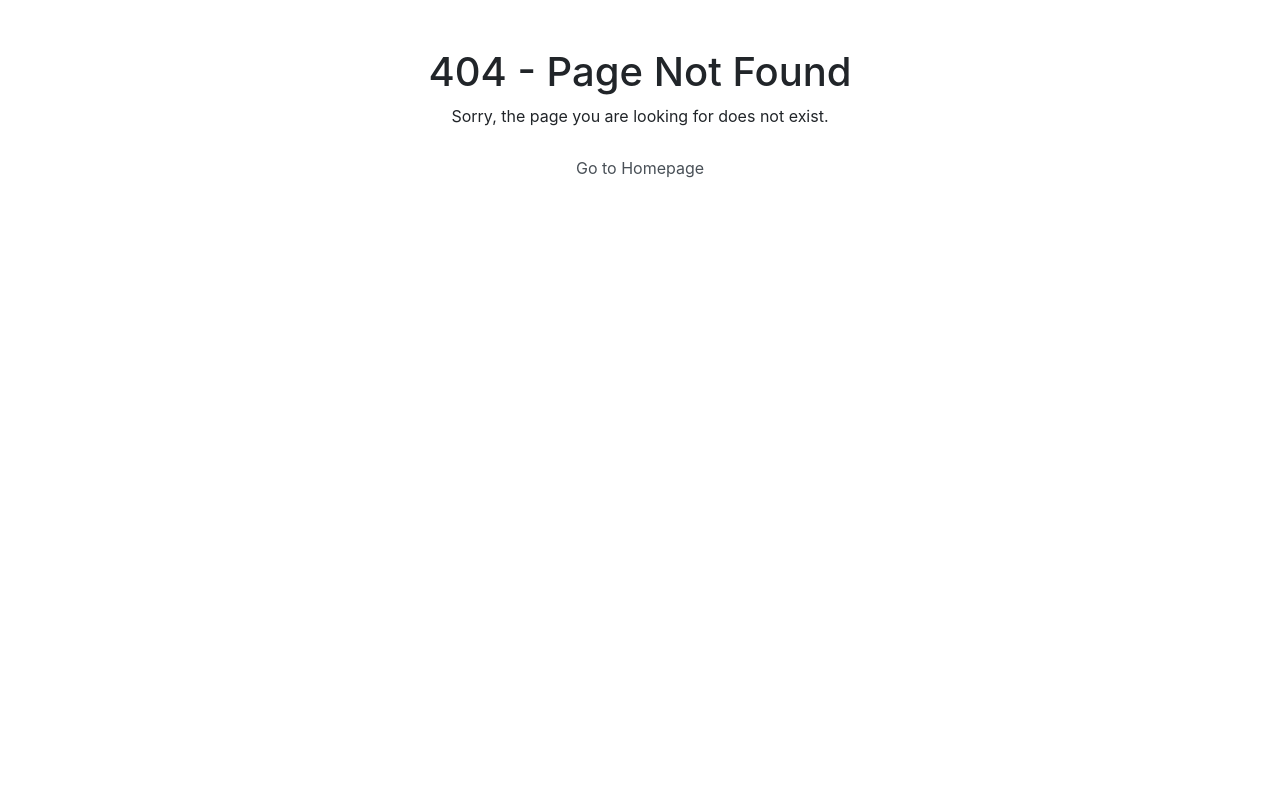
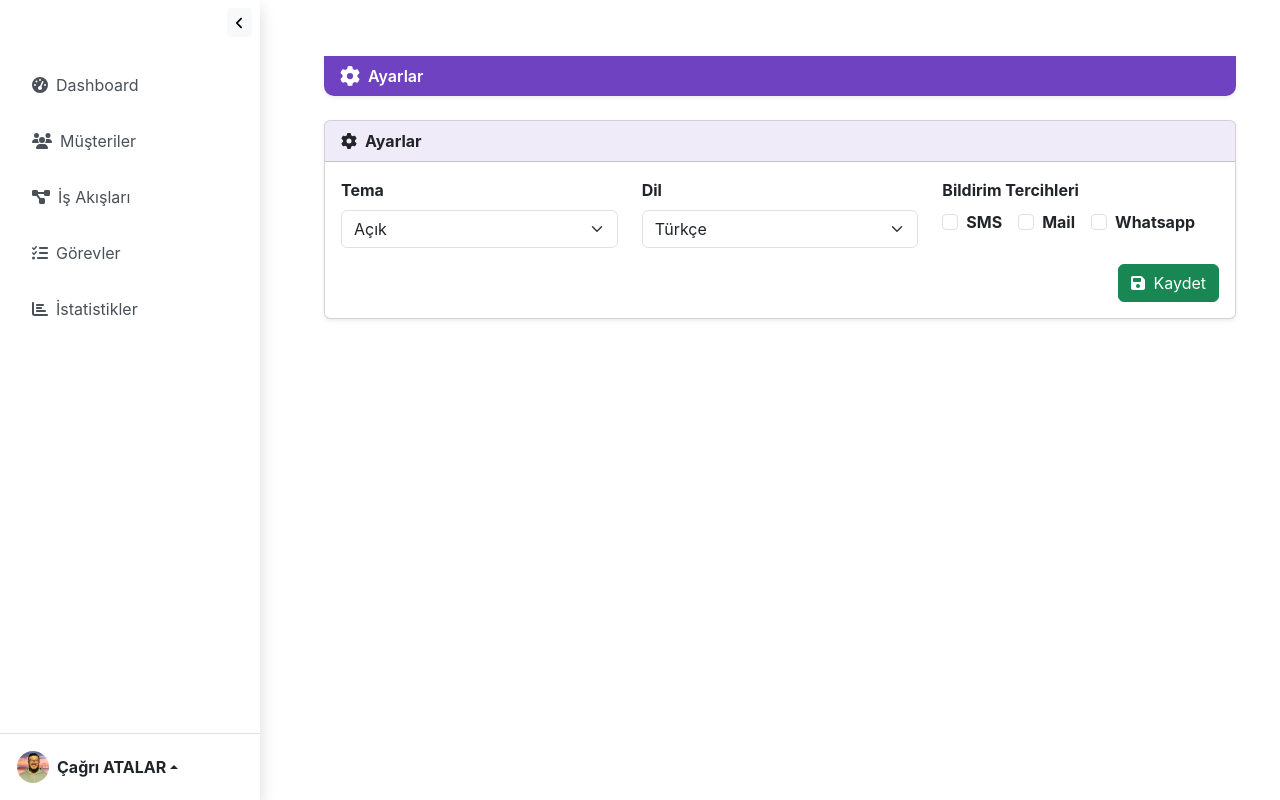
Before and after one commit to yakupcanatalar/work-pilot, a React (Create React App) app: page /admin/settings in a window 1280 px wide. Before the commit this address had no page. Built offline with nearby package versions, Linux system fonts and the light colour scheme; sample sign-in values are in the browser's storage.

Commit message:
Fill the main page.

```diff
--- a/src/App.tsx
+++ b/src/App.tsx
@@ -14,6 +14,7 @@ import CustomerPage from "./pages/admin/Customer";
 import StatisticsPage from "./pages/admin/Statistics";
 import TaskPage from "./pages/admin/Task";
 import WorkflowPage from "./pages/admin/Workflow";
+import SettingsPage from "./pages/Settings";
 
 // PrivateRoute component to protect admin routes
 const PrivateRoute: React.FC = () => {
@@ -28,7 +29,7 @@ const AppContent: React.FC = () => {
   return (
     <>
       {showNavigation && <Navigation />}
-      <Container className="my-4">
+      <div>
         <Routes>
           {/* Admin Routes - Protected */}
           <Route path="/admin" element={<PrivateRoute />}>
@@ -40,6 +41,7 @@ const AppContent: React.FC = () => {
               <Route path="statistics" element={<StatisticsPage />} />
               <Route path="task" element={<TaskPage />} />
               <Route path="work-flow" element={<WorkflowPage />} />
+              <Route path="settings" element={<SettingsPage />} />
             </Route>
           </Route>
 
@@ -51,7 +53,7 @@ const AppContent: React.FC = () => {
           <Route path="/contact" element={<ContactPage />} />
           <Route path="*" element={<NotFoundPage />} />
         </Routes>
-      </Container>
+      </div>
     </>
   );
 };
--- a/src/layouts/AdminLayout.tsx
+++ b/src/layouts/AdminLayout.tsx
@@ -1,7 +1,6 @@
 import React, { useState } from 'react';
 import { Outlet, useNavigate } from 'react-router-dom';
 import Sidebar from '../components/Sidebar';
-import Footer from '../components/Footer';
 
 const AdminLayout: React.FC = () => {
   const navigate = useNavigate();
--- /dev/null
+++ b/src/pages/Settings.tsx
@@ -0,0 +1,108 @@
+import React, { useState } from 'react';
+import { Container, Card, Form, Button, Row, Col } from 'react-bootstrap';
+import { faSave, faCog, faSpaghettiMonsterFlying } from '@fortawesome/free-solid-svg-icons';
+import { FontAwesomeIcon } from '@fortawesome/react-fontawesome';
+import PageHeader from '../components/PageHeader';
+
+const SettingsPage: React.FC = () => {
+  const [email, setEmail] = useState('');
+  const [theme, setTheme] = useState('light');
+  const [language, setLanguage] = useState('tr');
+  const [notifications, setNotifications] = useState({
+  sms: false,
+  mail: false,
+  whatsapp: false,
+});
+
+  const handleSave = (e: React.FormEvent) => {
+    e.preventDefault();
+    // Save logic here (API call, localStorage, etc.)
+    alert('Ayarlar kaydedildi!');
+  };
+
+  const handleNotificationChange = (e: React.ChangeEvent<HTMLInputElement>) => {
+  const { name, checked } = e.target;
+  setNotifications(prev => ({
+    ...prev,
+    [name]: checked,
+  }));
+};
+
+  return (
+    <Container className="py-4">
+      <PageHeader title="Ayarlar" icon={faCog} />
+      <Card className="shadow-sm">
+        <Card.Header>
+          <FontAwesomeIcon icon={faCog} className="me-2" />
+          <span className="fw-bold">Ayarlar</span>
+        </Card.Header>
+        <Card.Body>
+<Form onSubmit={handleSave}>
+  <Row className="mb-3">
+    <Col md={4}>
+      <Form.Group>
+        <Form.Label>Tema</Form.Label>
+        <Form.Select
+          value={theme}
+          onChange={e => setTheme(e.target.value)}
+        >
+          <option value="light">Açık</option>
+          <option value="dark">Koyu</option>
+        </Form.Select>
+      </Form.Group>
+    </Col>
+    <Col md={4}>
+      <Form.Group>
+        <Form.Label>Dil</Form.Label>
+        <Form.Select
+          value={language}
+          onChange={e => setLanguage(e.target.value)}
+        >
+          <option value="tr">Türkçe</option>
+          <option value="en">English</option>
+        </Form.Select>
+      </Form.Group>
+    </Col>
+    <Col md={4}>
+      <Form.Group>
+        <Form.Label>Bildirim Tercihleri</Form.Label>
+        <div className="d-flex gap-3">
+          <Form.Check
+            type="checkbox"
+            label="SMS"
+            name="sms"
+            checked={notifications.sms}
+            onChange={handleNotificationChange}
+          />
+          <Form.Check
+            type="checkbox"
+            label="Mail"
+            name="mail"
+            checked={notifications.mail}
+            onChange={handleNotificationChange}
+          />
+          <Form.Check
+            type="checkbox"
+            label="Whatsapp"
+            name="whatsapp"
+            checked={notifications.whatsapp}
+            onChange={handleNotificationChange}
+          />
+        </div>
+      </Form.Group>
+    </Col>
+  </Row>
+  <div className="d-flex justify-content-end">
+    <Button type="submit" variant="success">
+      <FontAwesomeIcon icon={faSave} className="me-2" />
+      Kaydet
+    </Button>
+  </div>
+</Form>
+        </Card.Body>
+      </Card>
+    </Container>
+  );
+};
+
+export default SettingsPage;
--- a/src/pages/admin/DashboardPage.tsx
+++ b/src/pages/admin/DashboardPage.tsx
@@ -6,7 +6,8 @@ import {
   faTasks,
   faProjectDiagram,
   faChartLine,
-  faTachometerAlt
+  faTachometerAlt,
+  faUser
 } from '@fortawesome/free-solid-svg-icons';
 import PageHeader from '../../components/PageHeader';
 
@@ -62,9 +63,9 @@ const DashboardPage: React.FC = () => {
               <h5>Quick Actions</h5>
             </Card.Header>
             <Card.Body>
-              <button className="btn btn-primary mb-2 w-100">New Customer</button>
-              <button className="btn btn-success mb-2 w-100">Create Task</button>
-              <button className="btn btn-info w-100">Start Workflow</button>
+              <button className="btn btn-primary mb-2 w-100"><FontAwesomeIcon icon={faUser} className="me-2" />Yeni Müşteri</button>
+              <button className="btn btn-success mb-2 w-100"><FontAwesomeIcon icon={faTasks} className="me-2" />Yeni Görev</button>
+              <button className="btn btn-info w-100">+<FontAwesomeIcon icon={faProjectDiagram} className="me-2" />Yeni Akış</button>
             </Card.Body>
           </Card>
         </Col>
--- a/src/pages/admin/ProfilePage.tsx
+++ b/src/pages/admin/ProfilePage.tsx
@@ -68,37 +68,37 @@ const Profile: React.FC = () => {
             </Card.Header>
             <Card.Body>
               <Row>
-                <Col md={6}>
+                <Col md={4}>
                   <Form.Group className="mb-3">
                     <Form.Label>Ad</Form.Label>
                     <Form.Control type="text" name="firstname" value={profile.firstname} onChange={handleChange} />
                   </Form.Group>
                 </Col>
-                <Col md={6}>
+                <Col md={4}>
                   <Form.Group className="mb-3">
                     <Form.Label>Soyad</Form.Label>
                     <Form.Control type="text" name="lastname" value={profile.lastname} onChange={handleChange} />
                   </Form.Group>
                 </Col>
-                <Col md={6}>
+                <Col md={4}>
                   <Form.Group className="mb-3">
                     <Form.Label>Telefon</Form.Label>
                     <Form.Control type="text" name="phone" value={profile.phone} onChange={handleChange} />
                   </Form.Group>
                 </Col>
-                <Col md={6}>
+                <Col md={4}>
                   <Form.Group className="mb-3">
                     <Form.Label>E-posta</Form.Label>
                     <Form.Control type="email" name="email" value={profile.email} onChange={handleChange} />
                   </Form.Group>
                 </Col>
-                  <Col md={6}>
+                  <Col md={4}>
                   <Form.Group className="mb-3">
                     <Form.Label>Şirket Adı</Form.Label>
                     <Form.Control type="text" name="companyName" value={profile.companyName} onChange={handleChange} />
                   </Form.Group>
                 </Col>
-                                      <Col md={6}>
+                                      <Col md={4}>
                         <Form.Group className="mb-3">
                           <Form.Label>Sektör</Form.Label>
                           <Form.Select name="sector" value={profile.sector} onChange={handleChange}>
@@ -109,7 +109,7 @@ const Profile: React.FC = () => {
                           </Form.Select>
                         </Form.Group>
                       </Col>
-                <Col md={12}>
+                <Col md={6}>
                   <Form.Group className="mb-3">
                     <Form.Label>Adres</Form.Label>
                     <Form.Control
@@ -117,10 +117,14 @@ const Profile: React.FC = () => {
                       name="address"
                       value={profile.address}
                       onChange={handleChange}
-                      rows={3}
-                      placeholder="Adresinizi giriniz"
+                      rows={2}
                     />
                   </Form.Group>
+                </Col>
+                <Col md={6} className="d-flex justify-content-end align-items-end">
+                  <Button className='btn btn-success' onClick={handleProfileUpdate}>
+                  <FontAwesomeIcon icon={faSave} /> Bilgileri Güncelle
+                  </Button>
                 </Col>
               </Row>
             </Card.Body>
@@ -159,11 +163,6 @@ const Profile: React.FC = () => {
           </Card>
         </Col>
       </Row>
-      <div>
-        <Button className='btn btn-success' onClick={handleProfileUpdate}>
-          <FontAwesomeIcon icon={faSave} className="me-2" /> Değişiklikleri Kaydet
-        </Button>
-      </div>
     </Container>
   );
 };
--- a/src/pages/admin/Statistics.tsx
+++ b/src/pages/admin/Statistics.tsx
@@ -1,5 +1,7 @@
 import React, { useEffect, useState } from 'react';
-import { Card, Row, Col, Spinner } from 'react-bootstrap';
+import { Card, Row, Col, Spinner, Container } from 'react-bootstrap';
+import PageHeader from '../../components/PageHeader';
+import { faChartBar, faSatelliteDish } from '@fortawesome/free-solid-svg-icons';
 
 interface StatisticsData {
   totalCustomers: number;
@@ -24,9 +26,11 @@ const StatisticsPage: React.FC = () => {
   }, []);
 
   return (
+        <Container className="py-4">
+      <PageHeader title="İstatistikler" icon={faChartBar} />
     <Card className="shadow-sm">
-      <Card.Header className="bg-info text-white">
-        <h5 className="mb-0">İstatistikler</h5>
+      <Card.Header>
+        <h5 className="mb-0">Başlık</h5>
       </Card.Header>
       <Card.Body>
         {loading ? (
@@ -81,6 +85,7 @@ const StatisticsPage: React.FC = () => {
         )}
       </Card.Body>
     </Card>
+    </Container>
   );
 };
 
--- a/src/pages/admin/Task.tsx
+++ b/src/pages/admin/Task.tsx
@@ -1,5 +1,7 @@
 import React, { useEffect, useState } from 'react';
-import { Table, Card, Button, Spinner } from 'react-bootstrap';
+import { Table, Card, Button, Spinner, Container } from 'react-bootstrap';
+import PageHeader from '../../components/PageHeader';
+import { faTasks } from '@fortawesome/free-solid-svg-icons';
 
 interface Task {
   id: number;
@@ -24,8 +26,10 @@ const TaskPage: React.FC = () => {
   }, []);
 
   return (
+            <Container className="py-4">
+      <PageHeader title="Görevler" icon={faTasks} />
     <Card className="shadow-sm">
-      <Card.Header className="bg-info text-white">
+      <Card.Header>
         <h5 className="mb-0">Görevler</h5>
       </Card.Header>
       <Card.Body>
@@ -62,6 +66,7 @@ const TaskPage: React.FC = () => {
         </Button>
       </Card.Body>
     </Card>
+  </Container>
   );
 };
 
--- a/src/pages/admin/Workflow.tsx
+++ b/src/pages/admin/Workflow.tsx
@@ -1,5 +1,8 @@
+import { faWebflow } from '@fortawesome/free-brands-svg-icons';
 import React, { useEffect, useState } from 'react';
-import { Table, Card, Button, Spinner } from 'react-bootstrap';
+import { Table, Card, Button, Spinner, Container } from 'react-bootstrap';
+import PageHeader from '../../components/PageHeader';
+import { faProjectDiagram } from '@fortawesome/free-solid-svg-icons';
 
 interface Workflow {
   id: number;
@@ -24,8 +27,11 @@ const WorkflowPage: React.FC = () => {
   }, []);
 
   return (
+
+            <Container className="py-4">
+      <PageHeader title="İş Akışları" icon={faProjectDiagram} />
     <Card className="shadow-sm">
-      <Card.Header className="bg-info text-white">
+      <Card.Header>
         <h5 className="mb-0">İş Akışları</h5>
       </Card.Header>
       <Card.Body>
@@ -62,6 +68,7 @@ const WorkflowPage: React.FC = () => {
         </Button>
       </Card.Body>
     </Card>
+    </Container>
   );
 };
 
```
